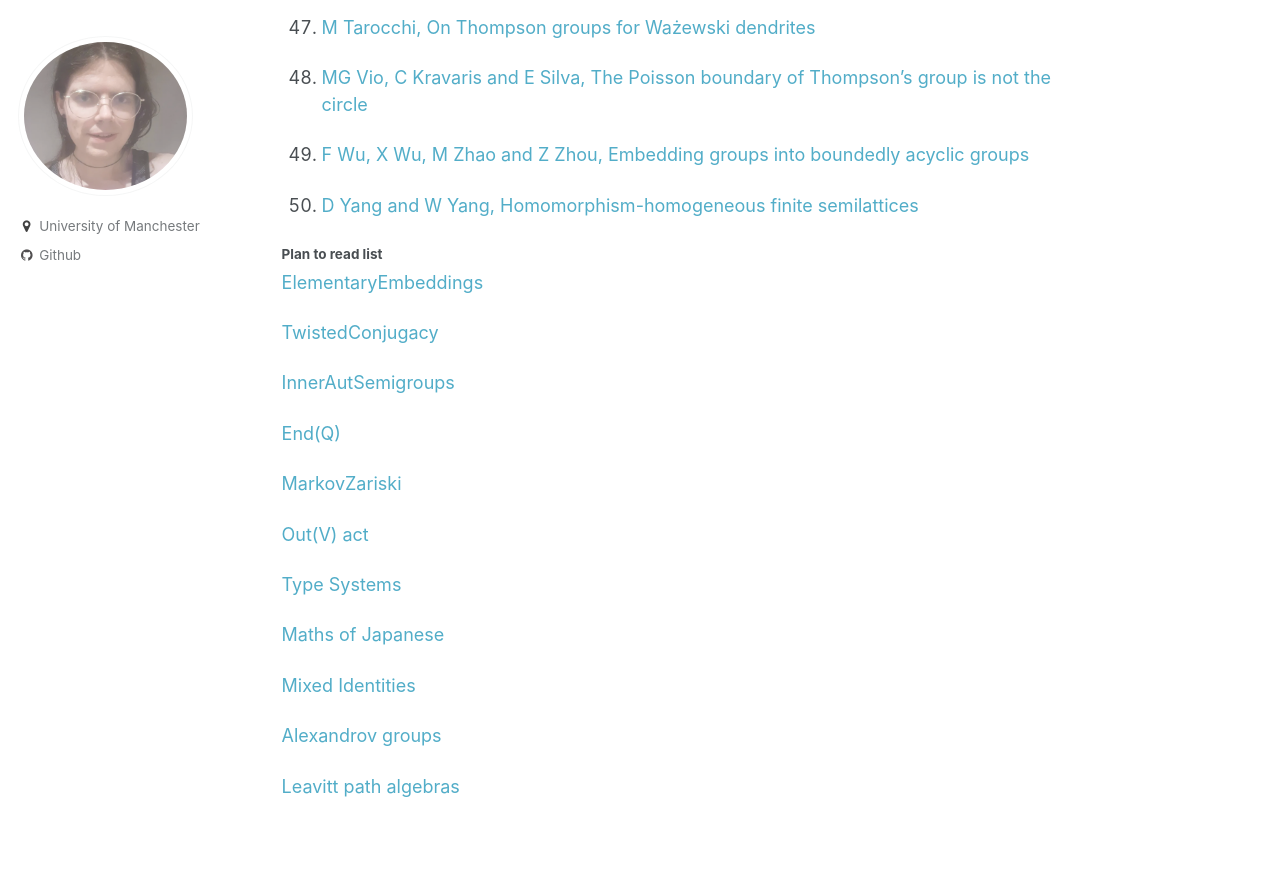
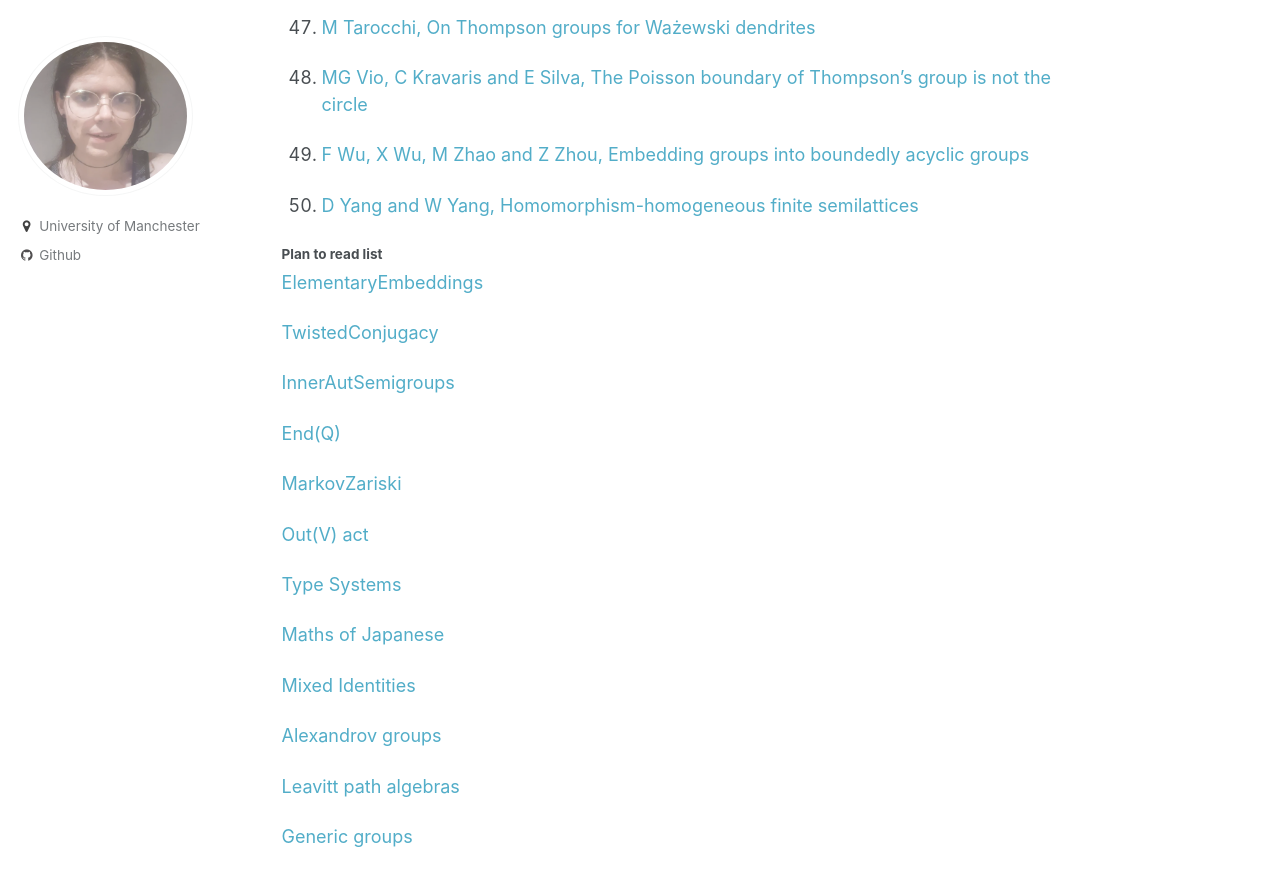
Before and after one commit to le27/L-Elliott, a Jekyll site: the page built from _pages/papers.md, in a window 1280 px wide and 900 px high, scrolled down 5625 px. Shown: the top 886 px of the window. Built offline with Jekyll 4.4.1, drawn with Linux system fonts in a browser that asks for light colours; formulas are drawn with MathJax 3; before the commit the page ends 6475 px from its top, so only the background shows below that.

Commit message:
Add link to Generic groups paper

```diff
--- a/_pages/papers.md
+++ b/_pages/papers.md
@@ -214,3 +214,5 @@ monoids of omega-categorical structures](https://repositum.tuwien.at/bitstream/2
 [Alexandrov groups](https://arxiv.org/abs/2604.26730)
 
 [Leavitt path algebras](https://link.springer.com/chapter/10.1007/978-1-4471-7344-1_1)
+
+[Generic groups](https://arxiv.org/abs/2503.11772)
```
